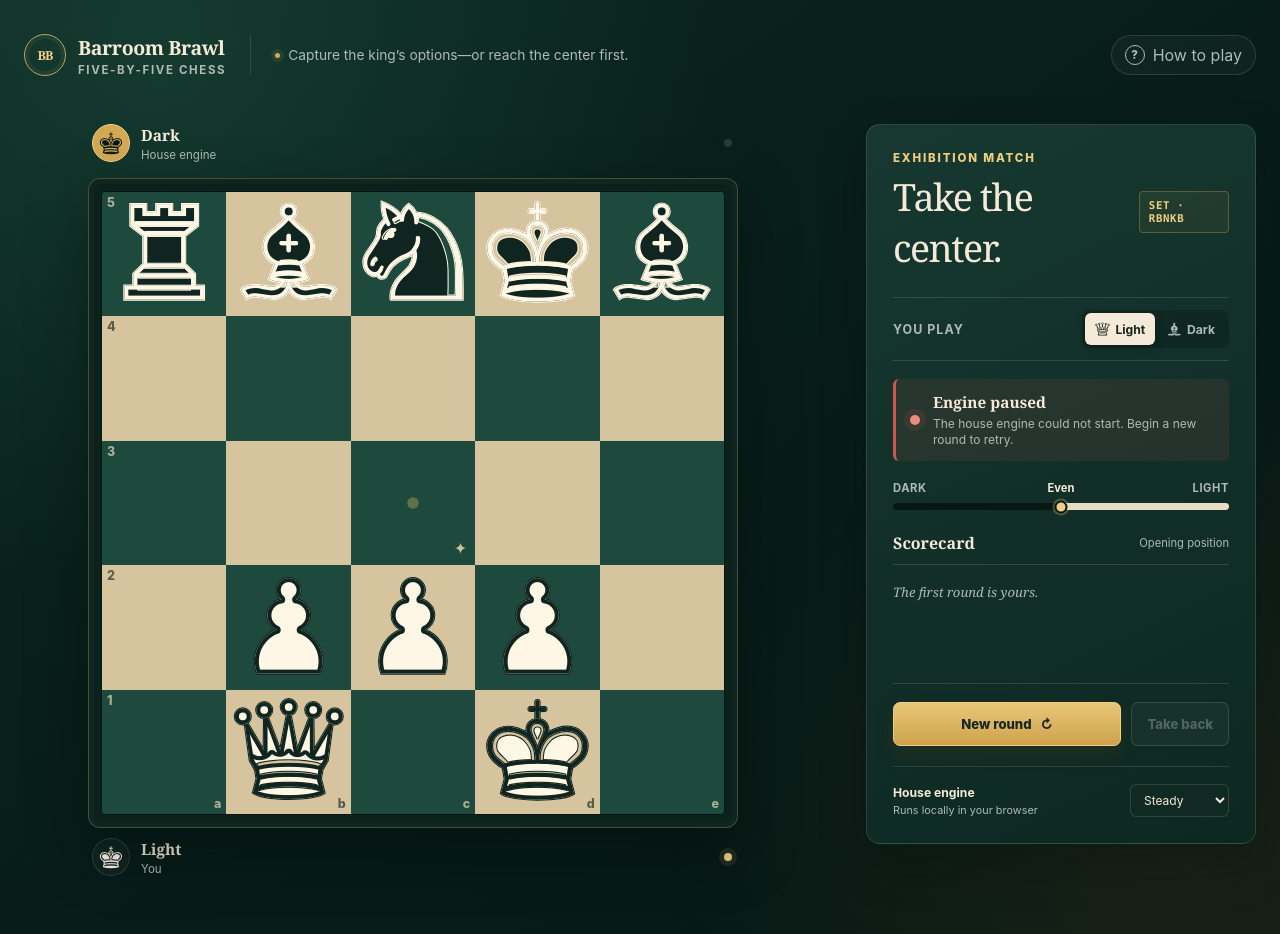
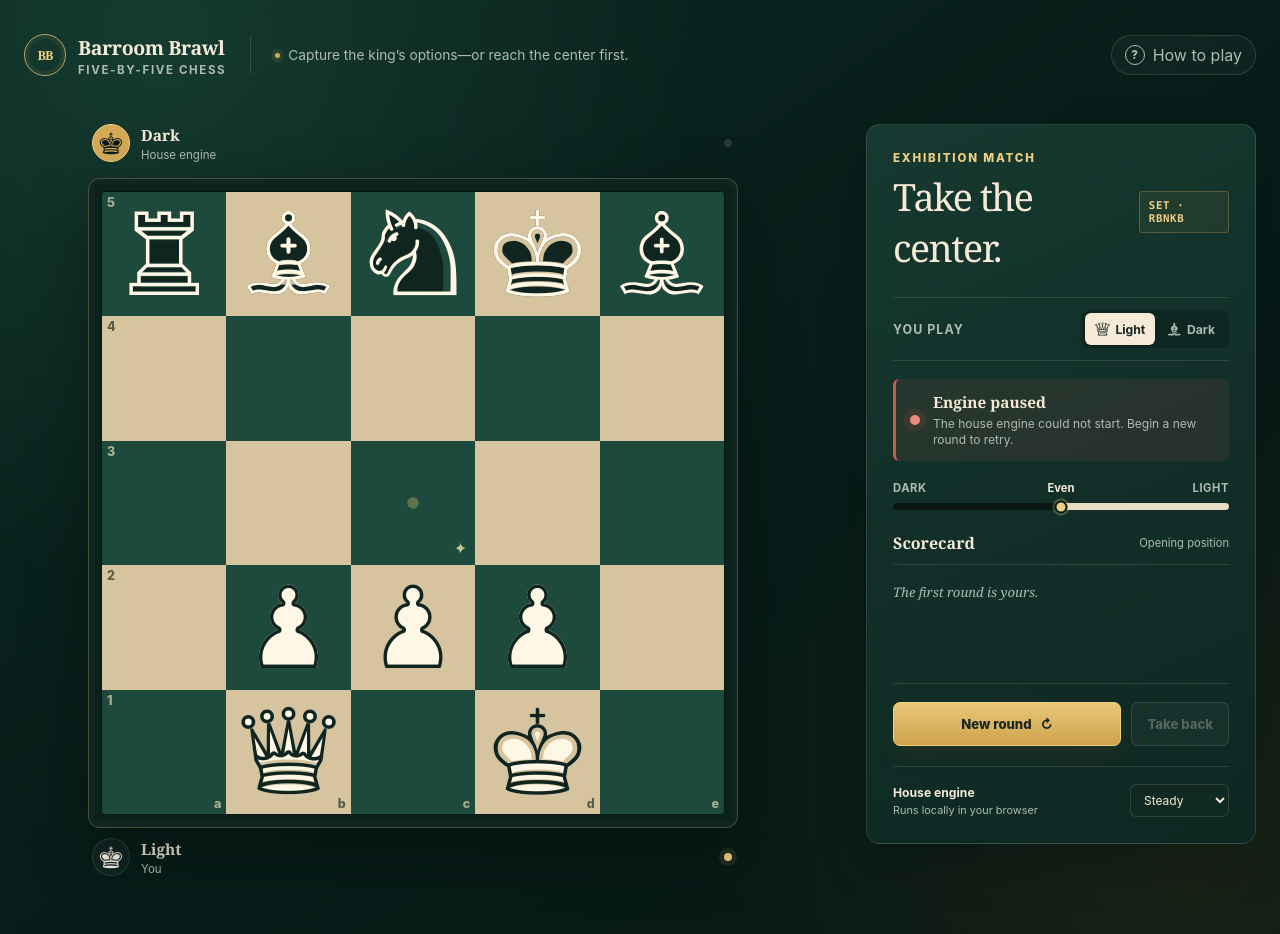
Before and after one commit to photocurio/daisy-chess, a website built with Vite: page index.html in a window 1280 px wide. Built offline with nearby package versions, Linux system fonts and the light colour scheme.

Commit message:
Tune chess piece scale and weight

```diff
--- a/src/web/styles.css
+++ b/src/web/styles.css
@@ -365,7 +365,7 @@ a:focus-visible {
   display: grid;
   place-items: center;
   font-family: "Chess Merida", sans-serif;
-  font-size: 96cqi;
+  font-size: 84cqi;
   line-height: 1;
   transform: translateY(-1%);
   transition: transform 140ms ease;
@@ -384,8 +384,6 @@ a:focus-visible {
 
 .piece--light .piece-silhouette {
   color: #fff7e5;
-  -webkit-text-stroke: max(1.5px, 0.018em) #10251f;
-  paint-order: stroke fill;
   text-shadow: none;
 }
 
@@ -395,8 +393,6 @@ a:focus-visible {
 
 .piece--dark .piece-silhouette {
   color: #10251f;
-  -webkit-text-stroke: max(1.5px, 0.018em) #fff7e5;
-  paint-order: stroke fill;
   text-shadow: none;
 }
 
```
